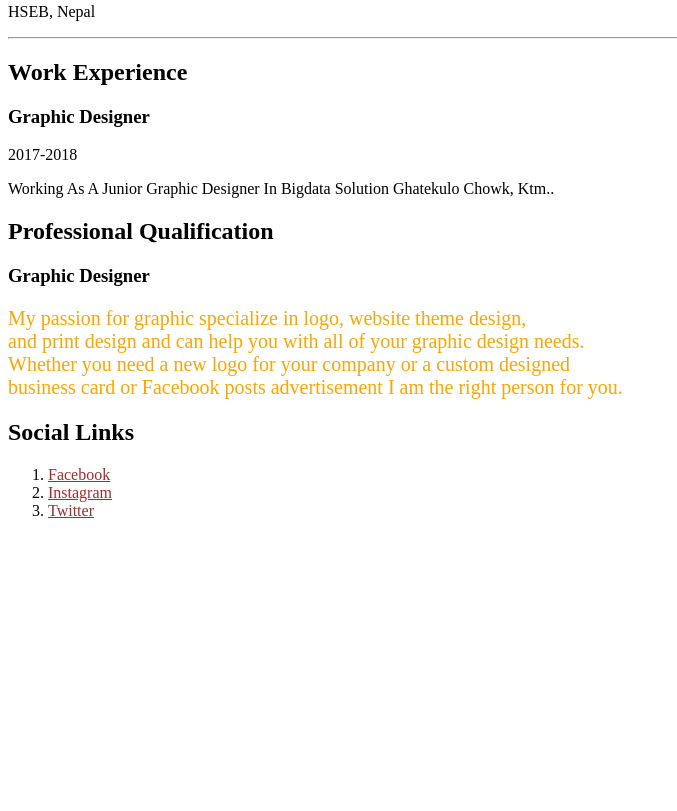
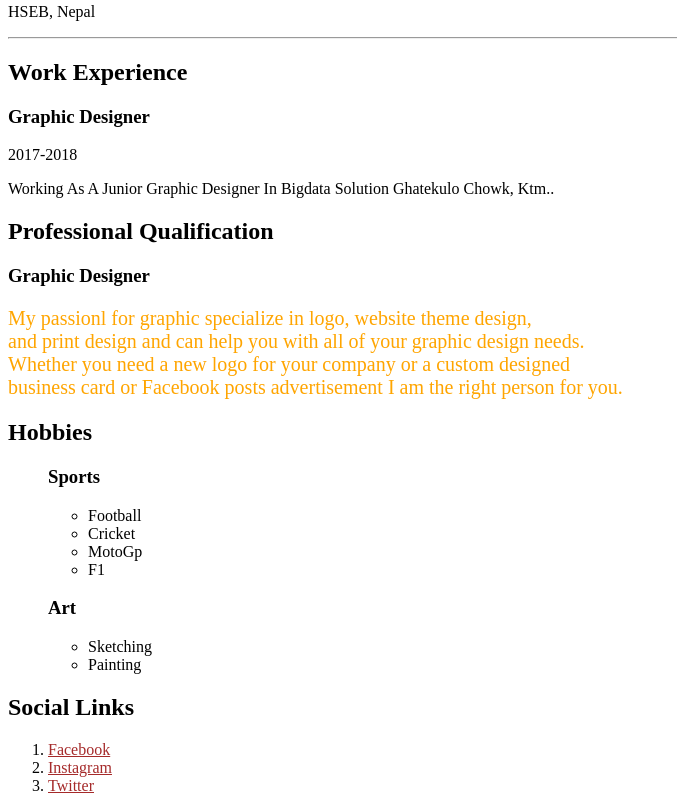
Before and after one commit to KulDeepNhemaphuki/kuldeepnhemaphuki.github.io, a plain HTML site: page index.html in a window 1280 px wide. Shown: the part 1184-1995 px from the top of the page, without its empty margins (0-677 px from the left). Before the commit the page ends 1720 px from the top, so only its background shows below. Drawn offline with Linux system fonts and the light colour scheme.

Commit message:
Hobbies Added

```diff
--- a/index.html
+++ b/index.html
@@ -91,8 +91,29 @@
 	<div id="Professional">
 		<h2>Professional Qualification</h2>
 			<h3>Graphic Designer</h3>
-				<p>My passion for graphic specialize in logo, website theme design, <br> and print design and can help you with all of your graphic design needs. <br> Whether you need a new logo for your company or a custom designed <br> business card or Facebook posts advertisement I am the right person for you.</p>
+				<p>My passionl for graphic specialize in logo, website theme design, <br> and print design and can help you with all of your graphic design needs. <br> Whether you need a new logo for your company or a custom designed <br> business card or Facebook posts advertisement I am the right person for you.</p>
 	</div>
+
+	<div id="talent">
+		<h2>Hobbies</h2>
+
+		<ol>
+			<h3>Sports</h3>
+				<ul>
+					<li>Football</li>
+					<li>Cricket</li>
+					<li>MotoGp</li>
+					<li>F1</li>
+				</ul>
+			<h3>Art</h3>
+				<ul>
+					<li>Sketching</li>
+					<li>Painting</li>
+				</ul>
+			</ol>
+
+
+
 
 
 
```
